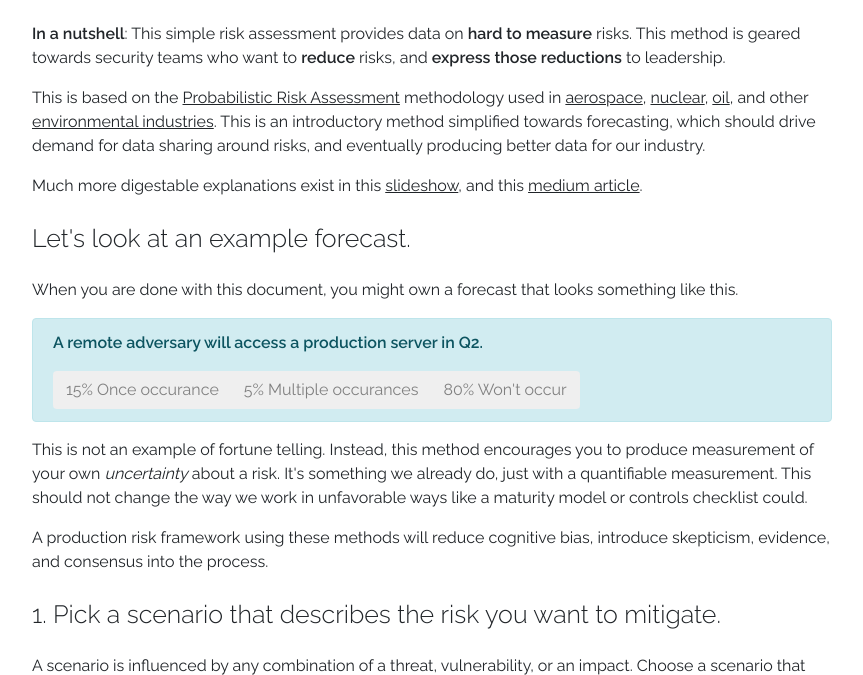
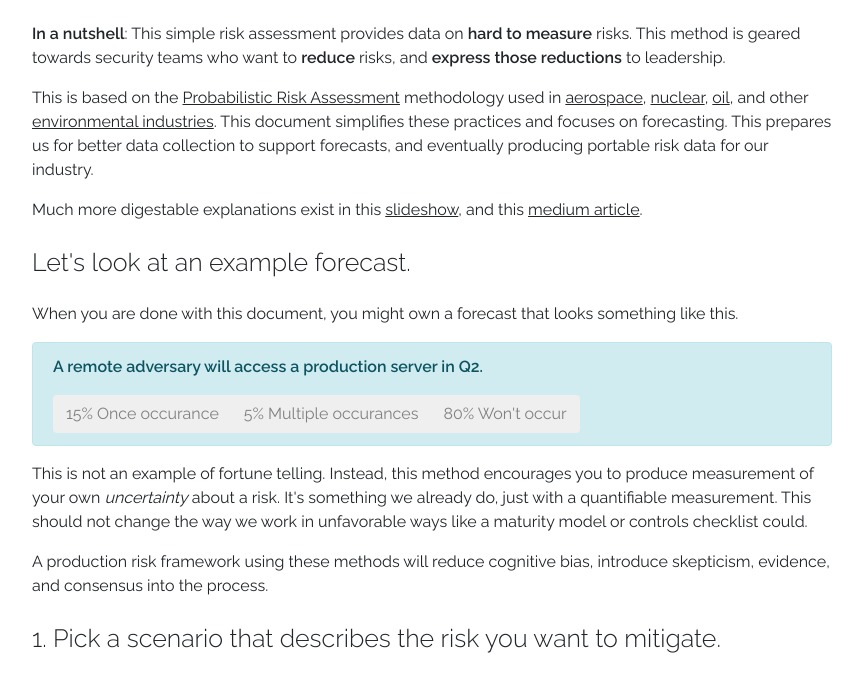
Before and after one commit to magoo/simple-risk-analysis, a plain HTML site: page index.html in a window 1280 px wide. Shown: the part 116-791 px from the top of the page, without its empty margins (208-1071 px from the left). Drawn offline with nearby package versions, Linux system fonts and the light colour scheme.

Commit message:
Simplify language

```diff
--- a/index.html
+++ b/index.html
@@ -36,7 +36,8 @@
           <h1 style="text-align: center;">Simple Risk Assessment</h1>
           <h2 style="text-align: center;">A quantitative, probabilistic risk management method</h2>
             <p> <strong>In a nutshell</strong>: This simple risk assessment provides data on <b>hard to measure</b> risks. This method is geared towards security teams who want to <strong>reduce</strong> risks, and <strong>express those reductions</strong> to leadership.</p>
-            <p>This is based on the <a href="">Probabilistic Risk Assessment</a> methodology used in <a href="https://ntrs.nasa.gov/archive/nasa/casi.ntrs.nasa.gov/20120001369.pdf">aerospace</a>, <a href="https://www.nrc.gov/about-nrc/regulatory/risk-informed/pra.html">nuclear</a>, <a href="https://www.bsee.gov/sites/bsee.gov/files/interagency-agreements-mous-moas//nasa-bsee-iaa-1-28-16.pdf">oil</a>, and other <a href="https://www.epa.gov/risk/policy-use-probabilistic-analysis-risk-assessment-epa">environmental industries</a>. This is an introductory method simplified towards forecasting, which should drive demand for data sharing around risks, and eventually producing better data for our industry.</p>
+
+            <p>This is based on the <a href="">Probabilistic Risk Assessment</a> methodology used in <a href="https://ntrs.nasa.gov/archive/nasa/casi.ntrs.nasa.gov/20120001369.pdf">aerospace</a>, <a href="https://www.nrc.gov/about-nrc/regulatory/risk-informed/pra.html">nuclear</a>, <a href="https://www.bsee.gov/sites/bsee.gov/files/interagency-agreements-mous-moas//nasa-bsee-iaa-1-28-16.pdf">oil</a>, and other <a href="https://www.epa.gov/risk/policy-use-probabilistic-analysis-risk-assessment-epa">environmental industries</a>. This document simplifies these practices and focuses on forecasting. This prepares us for better data collection to support forecasts, and eventually producing portable risk data for our industry.</p>
             <p>Much more digestable explanations exist in this <a href="https://magoo.github.io/Risk-Forecasting/">slideshow</a>, and this <a href="https://medium.com/starting-up-security/killing-chicken-little-measure-and-eliminate-risk-through-forecasting-ecdf4c7e9575">medium article</a>.</p>
           <h3>Let's look at an example forecast.</h3>
             <p> When you are done with this document, you might own a forecast that looks something like this.</p>
```
